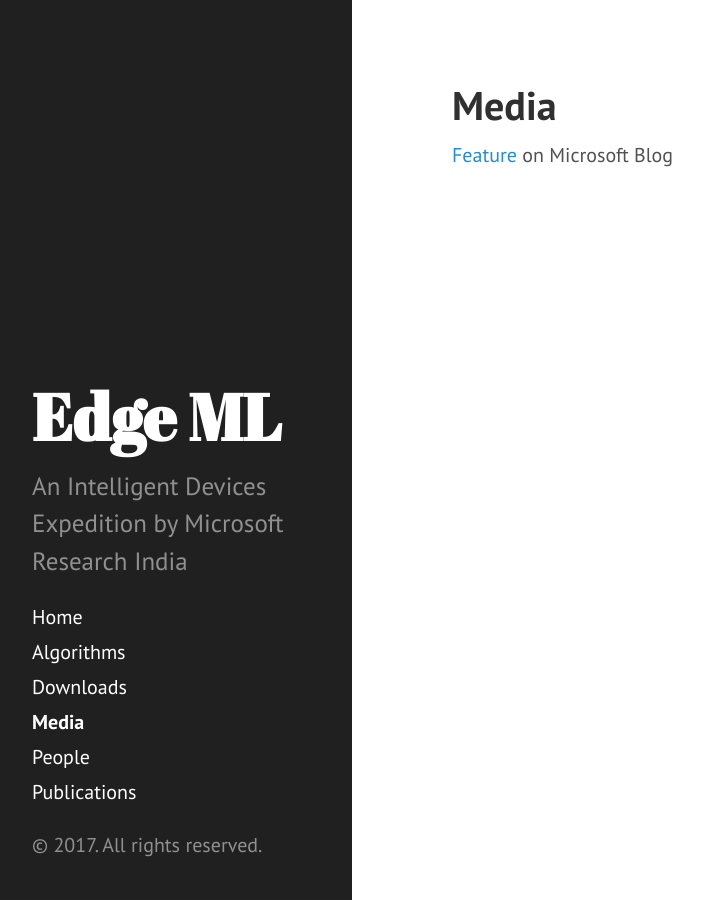
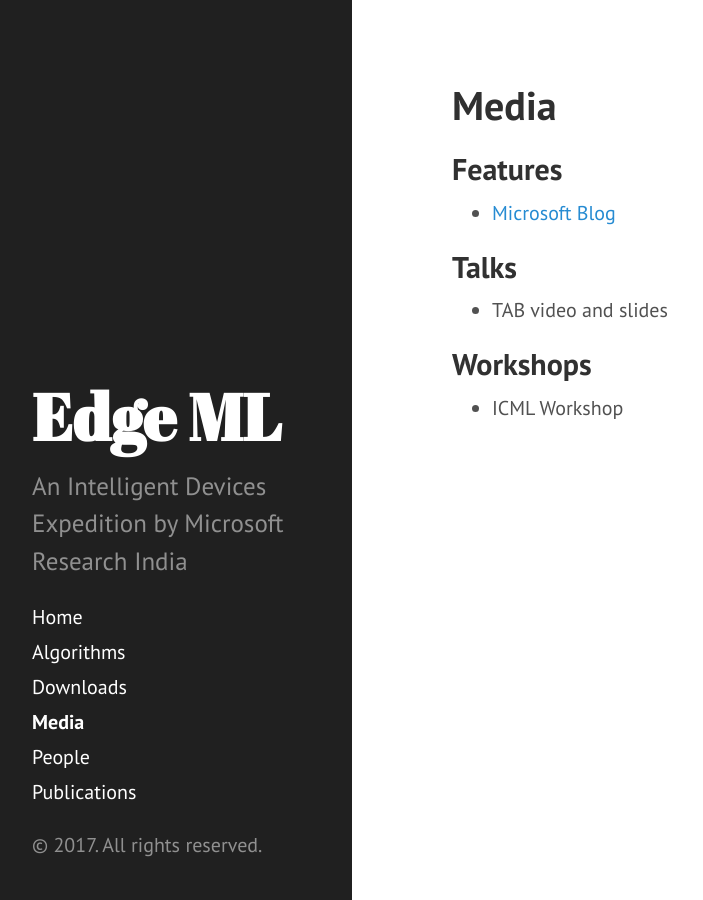
Before and after one commit to ShishirPatil/EdgeML, a Jekyll site: the page built from Media.md, in a window 1280 px wide. Shown: the whole page, without its empty margins (8-711 px from the left). Built offline with Jekyll 4.4.1, drawn with Linux system fonts in a browser that asks for light colours.

Commit message:
Update Media.md

```diff
--- a/Media.md
+++ b/Media.md
@@ -3,7 +3,13 @@ layout: page
 title: Media
 ---
 
-<a href="https://blogs.microsoft.com/next/2017/06/29/ais-big-leap-tiny-devices-opens-world-possibilities/">
-Feature
+## Features
+- <a href="https://blogs.microsoft.com/next/2017/06/29/ais-big-leap-tiny-devices-opens-world-possibilities/">
+Microsoft Blog
 </a>
-on Microsoft Blog
+
+## Talks
+- TAB video and slides
+
+## Workshops
+- ICML Workshop
```
